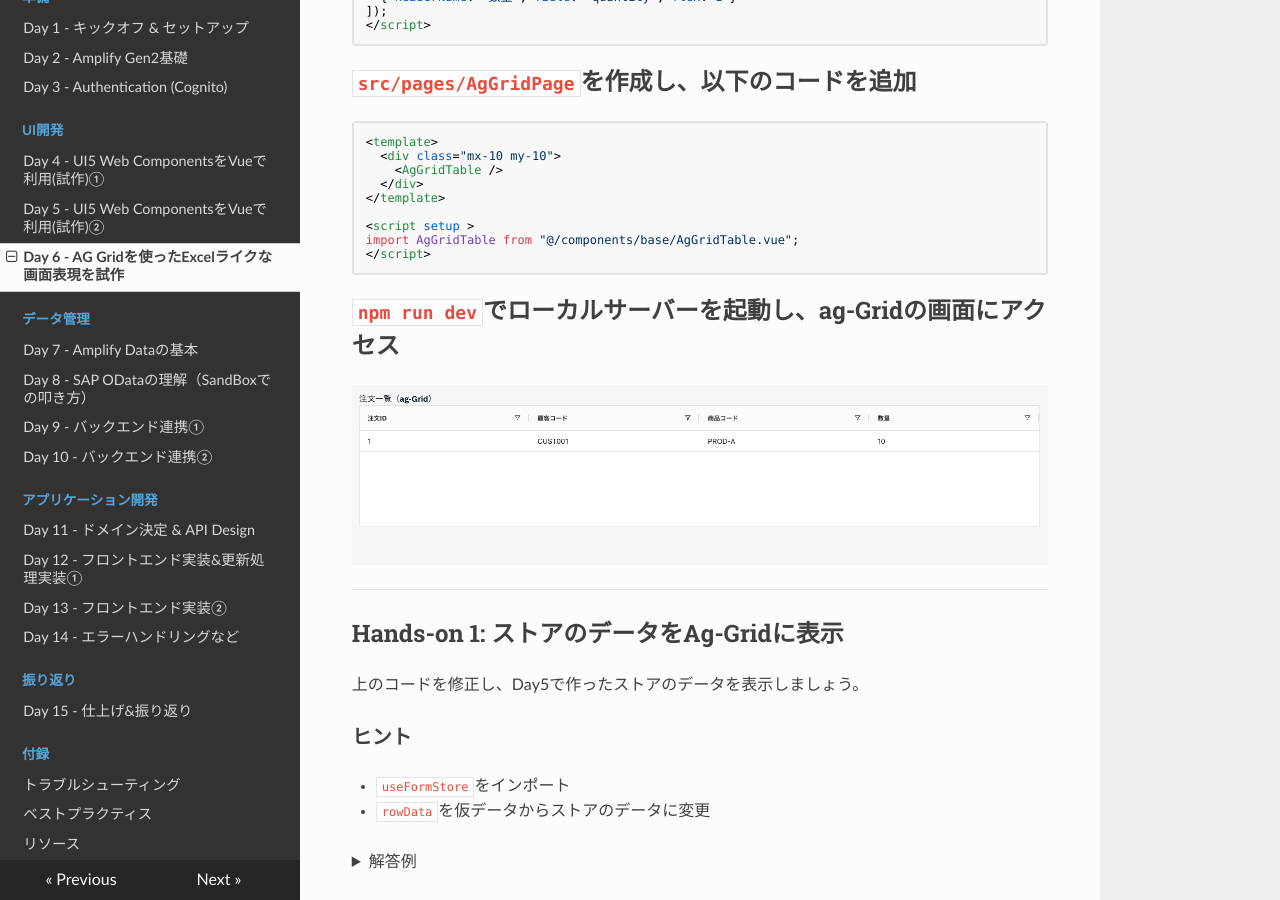
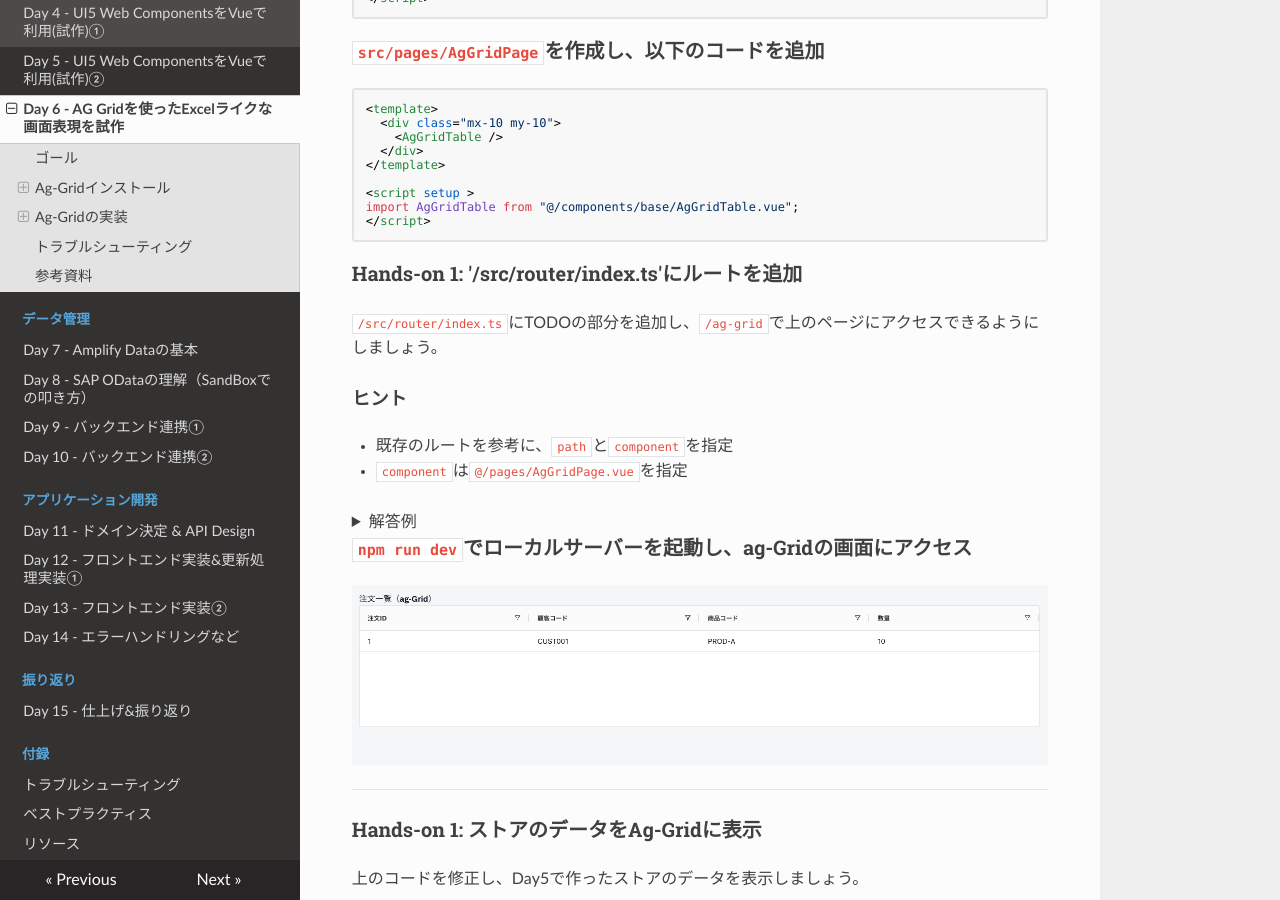
Before and after one commit to ET-n-pan/amplify-curriculum, an MkDocs documentation site: the page built from docs/ui-development/day06-ag-grid.md, in a window 1280 px wide and 900 px high, scrolled down 1341 px. Built offline with MkDocs 1.6.1, drawn with Linux system fonts in a browser that asks for light colours; nearby versions of some CDN libraries.

Commit message:
update: day2 amplify install, day4-day6 hands-on update

````diff
--- a/docs/ui-development/day06-ag-grid.md
+++ b/docs/ui-development/day06-ag-grid.md
@@ -1,21 +1,21 @@
 # Day 6: Ag-Grid
 
-# ゴール
+## ゴール
 !!! success "Day 6 Goals"
     - Ag-Gridのインストール
     - セルを編集可能なエクセルライクテーブルの実装
     - セル編集時に他のセルを自動計算で更新
 
-# Ag-Gridインストール
-## ターミナルで以下のコマンドを実行
+## Ag-Gridインストール
+### ターミナルで以下のコマンドを実行
 ```
 npm install -D sass-embedded
 npm install ag-grid-community@latest ag-grid-vue3@latest
 ```
 
-# Ag-Gridの実装
+## Ag-Gridの実装
 ---
-## Step 1: 最小限のグリッド表示
+### Step 1: 最小限のグリッド表示
 ```
 <template>
   <div class="mt-20 mx-5">
@@ -65,7 +65,7 @@ const columnDefs = ref([
 
 
 
-## `src/pages/AgGridPage`を作成し、以下のコードを追加
+### `src/pages/AgGridPage`を作成し、以下のコードを追加
 ```
 <template>
   <div class="mx-10 my-10">
@@ -78,15 +78,39 @@ import AgGridTable from "@/components/base/AgGridTable.vue";
 </script>
 ```
 
-## `npm run dev`でローカルサーバーを起動し、ag-Gridの画面にアクセス
+### Hands-on 1: '/src/router/index.ts'にルートを追加
+`/src/router/index.ts`にTODOの部分を追加し、`/ag-grid`で上のページにアクセスできるようにしましょう。
+#### ヒント
+- 既存のルートを参考に、`path`と`component`を指定
+- `component`は`@/pages/AgGridPage.vue`を指定
+
+<details>
+<summary>解答例</summary>
+```
+{
+    path: "/plan3",                                    // アップロードページのパス
+    component: () => import("../layout/MainLayout.vue"), // 同じレイアウトを使用
+    children: [
+      {
+        path: "",                                        // AgGridアクセス時の子コンポーネント
+        name: "",
+        component: () => import("../pages/AgGridPage.vue"), // AgGridPage コンポーネントを表示
+      },
+    ],
+},
+```
+</details>
+
+
+### `npm run dev`でローカルサーバーを起動し、ag-Gridの画面にアクセス
 ![ag-grid-success](../images/screenshots/d6-agtable.png)
 
 ---
 
-## Hands-on 1: ストアのデータをAg-Gridに表示
+### Hands-on 1: ストアのデータをAg-Gridに表示
 上のコードを修正し、Day5で作ったストアのデータを表示しましょう。
 
-###　ヒント
+#### ヒント
 - `useFormStore`をインポート
 - `rowData`を仮データからストアのデータに変更
 
@@ -104,11 +128,11 @@ const rowData = formStore.orders; // refは不要（ストアが既にリアク
 
 &nbsp;
 
-###　確認ポイント
+####　確認ポイント
 - Day5で作成した注文情報が表示されていること
 - 新しく注文を追加した場合、Ag-Gridの表示も更新されること
 
-## Hands-on 2: セル編集と列の追加
+### Hands-on 2: セル編集と列の追加
 - `columnDefs`を修正し、以下の列を追加しましょう。
     - 単価（unitPrice）
     - 見積り（estimatedCost）
@@ -116,7 +140,7 @@ const rowData = formStore.orders; // refは不要（ストアが既にリアク
     - 納期（deliveryDate）
 - `defaultColDef`に1行追加し、全ての列を編集可能にしましょう。
 
-###　ヒント
+#### ヒント
 - `columnDefs`に列を追加
 - AgGridのドキュメントを参考に：https://www.ag-grid.com/vue-data-grid/cell-editing/
 
@@ -144,13 +168,13 @@ const columnDefs = ref([
 ```
 </details>
 &nbsp;
-###　確認ポイント
+#### 確認ポイント
 - 追加した列が表示されていること
 - どのセルでもクリックすると編集可能になっていること
 ![ag-grid-editable](../images/screenshots/d6-table-editable.png)
 <hr>
 
-## Step 2: 見積りの自動計算
+### Step 2: 見積りの自動計算
 通貨フォマット関数を追加
 ```
 // 通貨を扱うヘルパー関数
@@ -197,13 +221,13 @@ const recalculateEstimateCost = (params) => {
 }
 ```
 
-### 確認ポイント
+#### 確認ポイント
 - 数量や単価を変更し、見積りが自動計算されること
 ![ag-grid-edit](../images/screenshots/d6-table-auto-cal.png)
 ---
-## Hands-on 3: 金額の通貨フォーマット
+### Hands-on 3: 金額の通貨フォーマット
 単価と見積りの列に通貨フォーマットを追加しましょう。
-### ヒント
+#### ヒント
 - `valueFormatter`プロパティを使用
 - `formatCurrency`関数を使用
 
@@ -223,17 +247,17 @@ const recalculateEstimateCost = (params) => {
 </details>
 &nbsp;
 
-### 確認ポイント
+#### 確認ポイント
 - 単価と見積りのセルが"¥1,000"のような通貨フォーマットで表示されていること
 ![ag-grid-currency](../images/screenshots/d6-table-currency.png)
 
 ---
 
-## チャレンジタスク
+### チャレンジタスク
 - 注文IDの列を編集不可にする
 - 全てのセルをページをリロードしても編集内容が残るようにする
 
-# トラブルシューティング
+## トラブルシューティング
 - Ag-Gridのスタイルが適用されない場合
   - `main.js`に以下のインポートがあるか確認
   ```
@@ -250,6 +274,6 @@ const recalculateEstimateCost = (params) => {
   ModuleRegistry.registerModules([AllCommunityModule]);
   ```
 
-# 参考資料
+## 参考資料
 - Ag-Grid公式ドキュメント（Vue3）: https://www.ag-grid.com/vue-data-grid/
 - Ag-Grid公式ドキュメント（セル編集）: https://www.ag-grid.com/vue-data-grid/cell-editing/
````
Also changed, not shown: docs/foundation/day02-amplify-gen2-basics.md (+12 -3 lines), docs/foundation/day03-authentication.md (+20 -2 lines), docs/ui-development/day04-ui5-components-1.md (+5 -15 lines), docs/ui-development/day05-ui5-components-2.md (+0 -3 lines).
